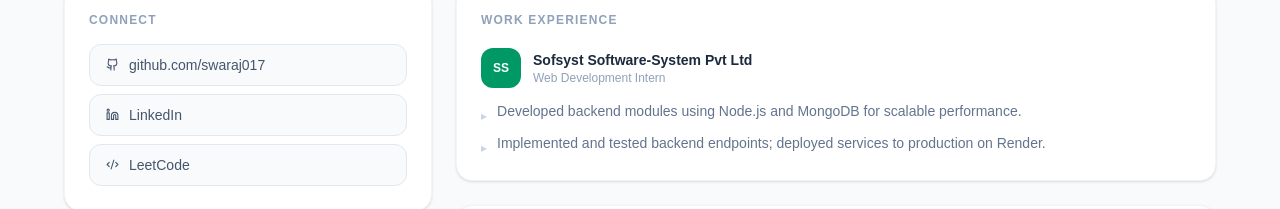
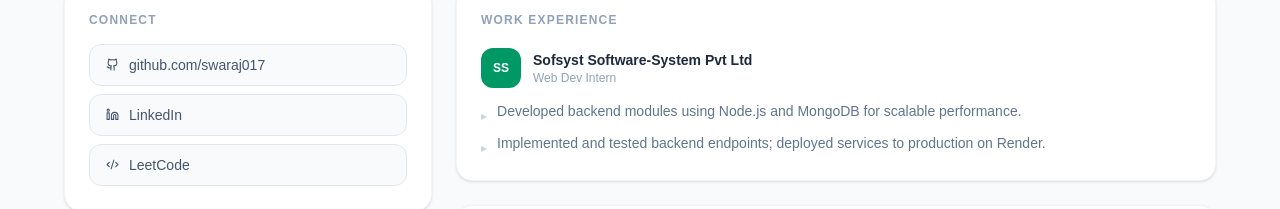
Before and after one commit to swaraj017/SwarajGaikwad, a React (Vite) app: page / in a window 1280 px wide. Shown: the part 490-699 px from the top of the page. Built offline with nearby package versions, Linux system fonts and the light colour scheme.

Commit message:
Update Experience.jsx

```diff
--- a/src/components/Experience.jsx
+++ b/src/components/Experience.jsx
@@ -2,7 +2,7 @@
   const experience = [
     {
       company: "Sofsyst Software-System Pvt Ltd",
-      role: "Web Development Intern",
+      role: "Web Dev Intern",
       abbr: "SS",
       color: "bg-emerald-600",
       points: [
```
